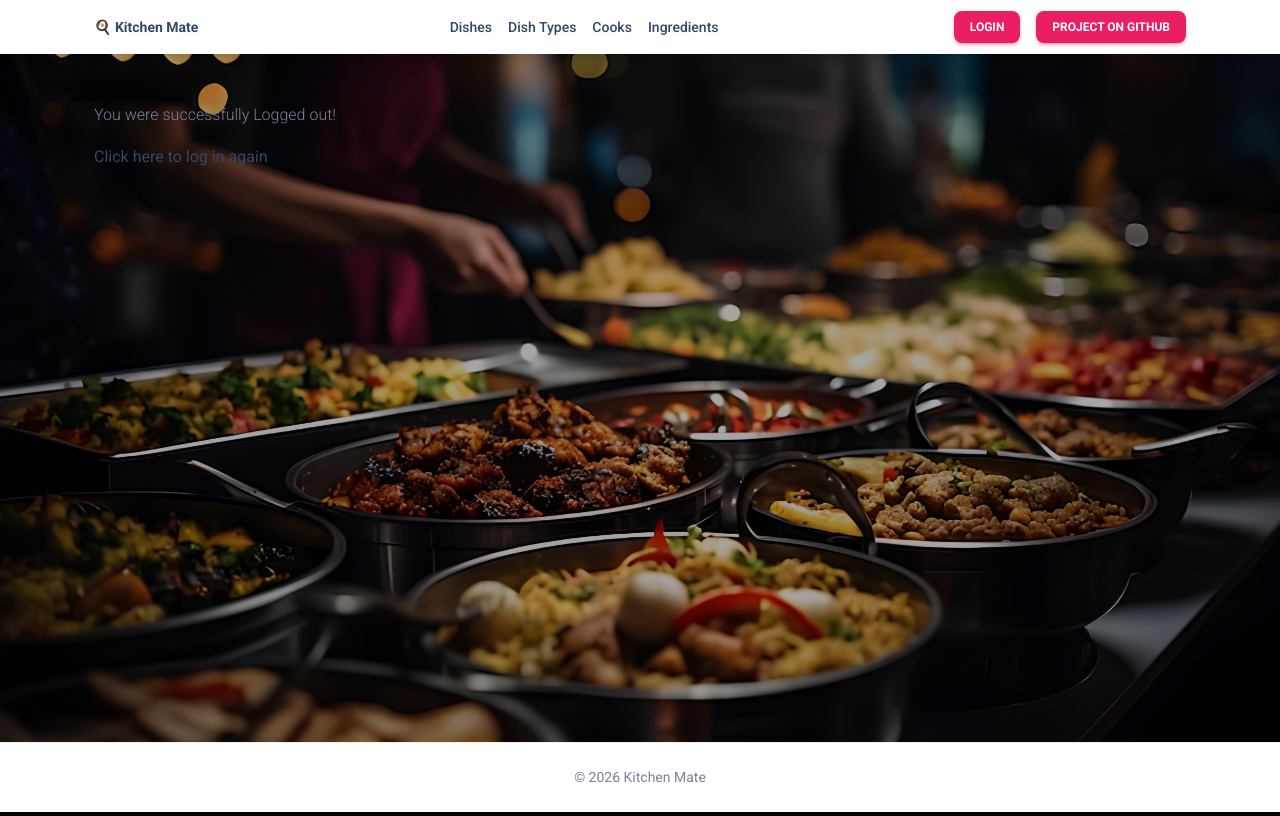
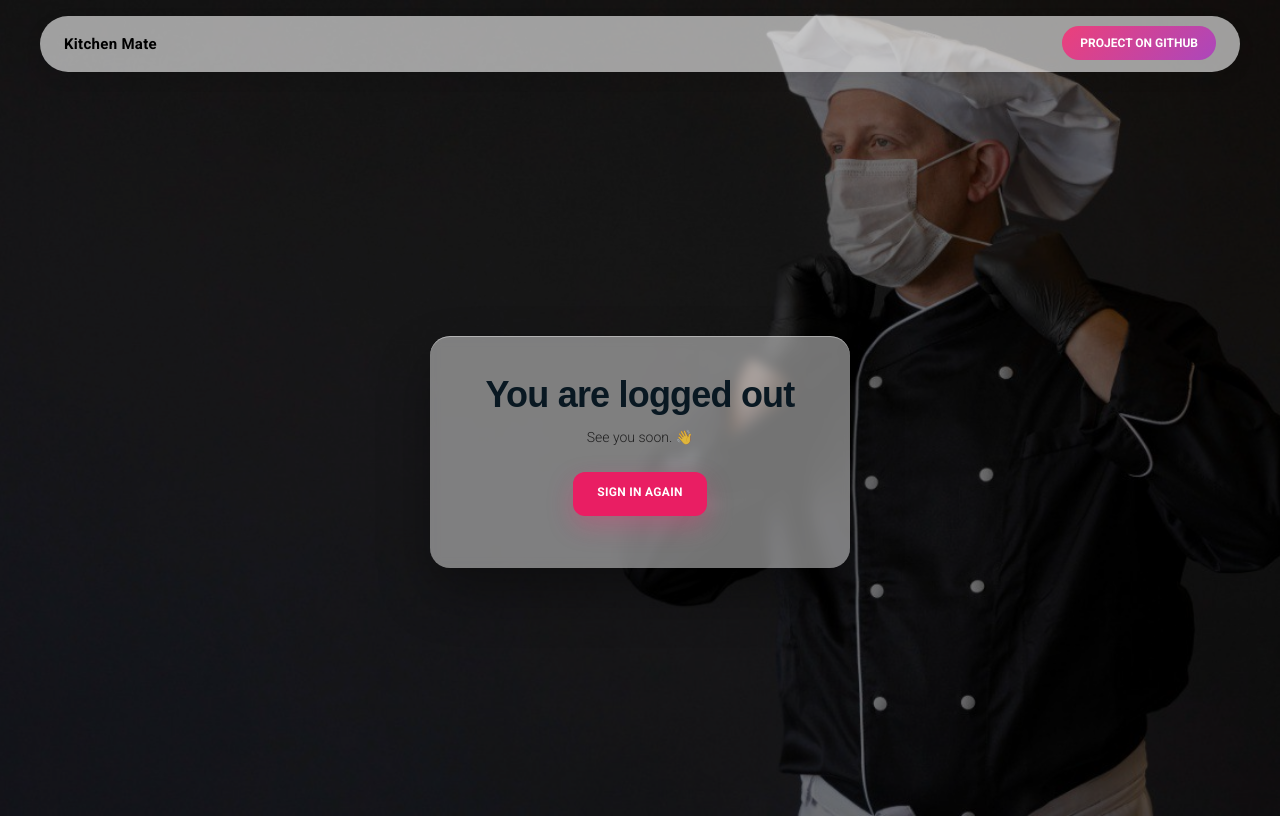
Before and after one commit to StrawHato/kitchen-mate, a Django app: template templates/registration/logged_out.html in a window 1280 px wide. Run offline with Django 5.2, Linux system fonts and the light colour scheme; the template is opened without the code that fills it, so the values that code supplies are empty; some libraries are stand-ins or nearby versions.

Commit message:
Add styles for logout page

```diff
--- a/templates/registration/logged_out.html
+++ b/templates/registration/logged_out.html
@@ -1,6 +1,19 @@
-{% extends "base.html" %}
+{% extends "register.html" %}
+
+{% block title %}Logged out{% endblock %}
 
 {% block content %}
-  <p>You were successfully Logged out!</p>
-  <a href="{% url 'login' %}">Click here to log in again</a>
+  <div class="auth-card fade-in-delay text-center">
+
+    <h2>You are logged out</h2>
+
+    <p class="auth-subtitle mt-2 mb-4">
+      See you soon. 👋
+    </p>
+
+    <a href="{% url 'login' %}" class="btn btn-primary">
+      Sign in again
+    </a>
+
+  </div>
 {% endblock %}
```
